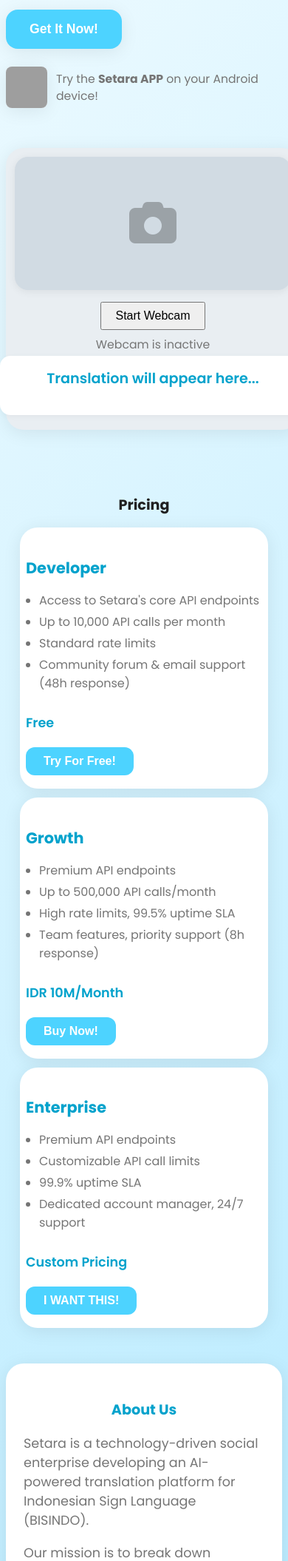
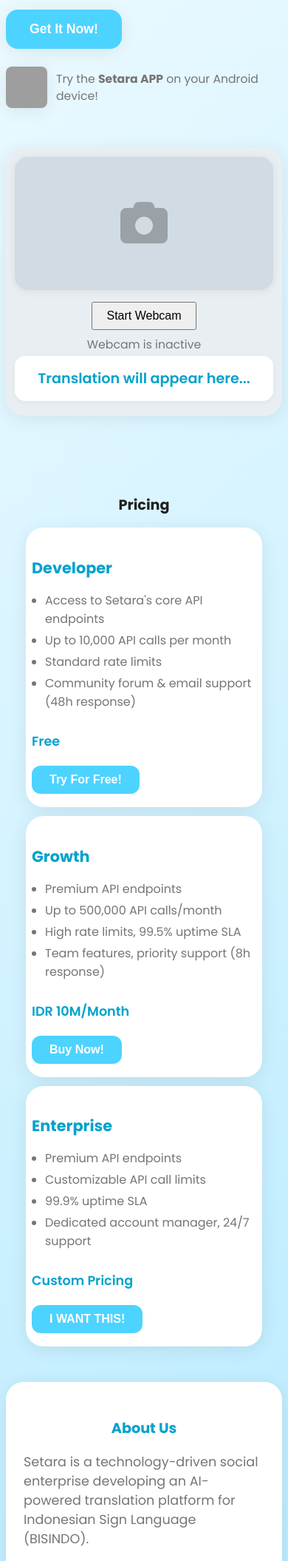
Before and after one commit to Nepongo/flask-setara, a Flask app: page / in a window 390 px wide. Shown: the part 252-2362 px from the top of the page at 74% size. Run offline with Flask 3, Linux system fonts and the light colour scheme; some libraries are stand-ins or nearby versions; grey boxes are pictures that could not be loaded.

Commit message:
Final Polish: Fix logo, viewport, and mobile CSS

```diff
--- a/templates/index.html
+++ b/templates/index.html
@@ -21,6 +21,7 @@
       background: linear-gradient(135deg, #F0FBFF 0%, #B2E9FF 100%);
       margin: 0;
       color: var(--text-primary);
+      overflow-x: hidden;
     }
     header {
       display: flex;
@@ -128,6 +129,7 @@
       flex-direction: column;
       align-items: center;
       position: relative;
+      box-sizing: border-box;
     }
     .webcam-frame {
       width: 320px;
@@ -186,6 +188,7 @@
       text-align: center;
       margin-bottom: 8px;
       transition: background 0.2s;
+      box-sizing: border-box;
     }
     .webcam-card .status {
       font-size: 0.98rem;
@@ -220,6 +223,7 @@
       align-items: flex-start;
       gap: 12px;
       transition: box-shadow 0.2s, transform 0.1s;
+      box-sizing: border-box;
     }
     .pricing-card:hover {
       box-shadow: 0 8px 32px rgba(77,211,255,0.15);
@@ -270,6 +274,7 @@
       padding: 32px 24px;
       font-size: 1.1rem;
       color: var(--text-secondary);
+      box-sizing: border-box;
     }
     .about-section h2 {
       font-size: 2rem;
@@ -288,6 +293,7 @@
       font-size: 1.1rem;
       color: var(--text-primary);
       text-align: center;
+      box-sizing: border-box;
     }
     .contact-section h2 {
       font-size: 2rem;
@@ -338,7 +344,7 @@
 <body>
   <header>
     <div class="logo">
-      <img src="logo_setara_text.png" alt="Setara Logo" />
+      <img src="{{ url_for('static', filename='logo_setara_text.png') }}" alt="Setara Logo" />
     </div>
     <nav>
       <a href="#pricing" class="nav-link">Pricing</a>
```
